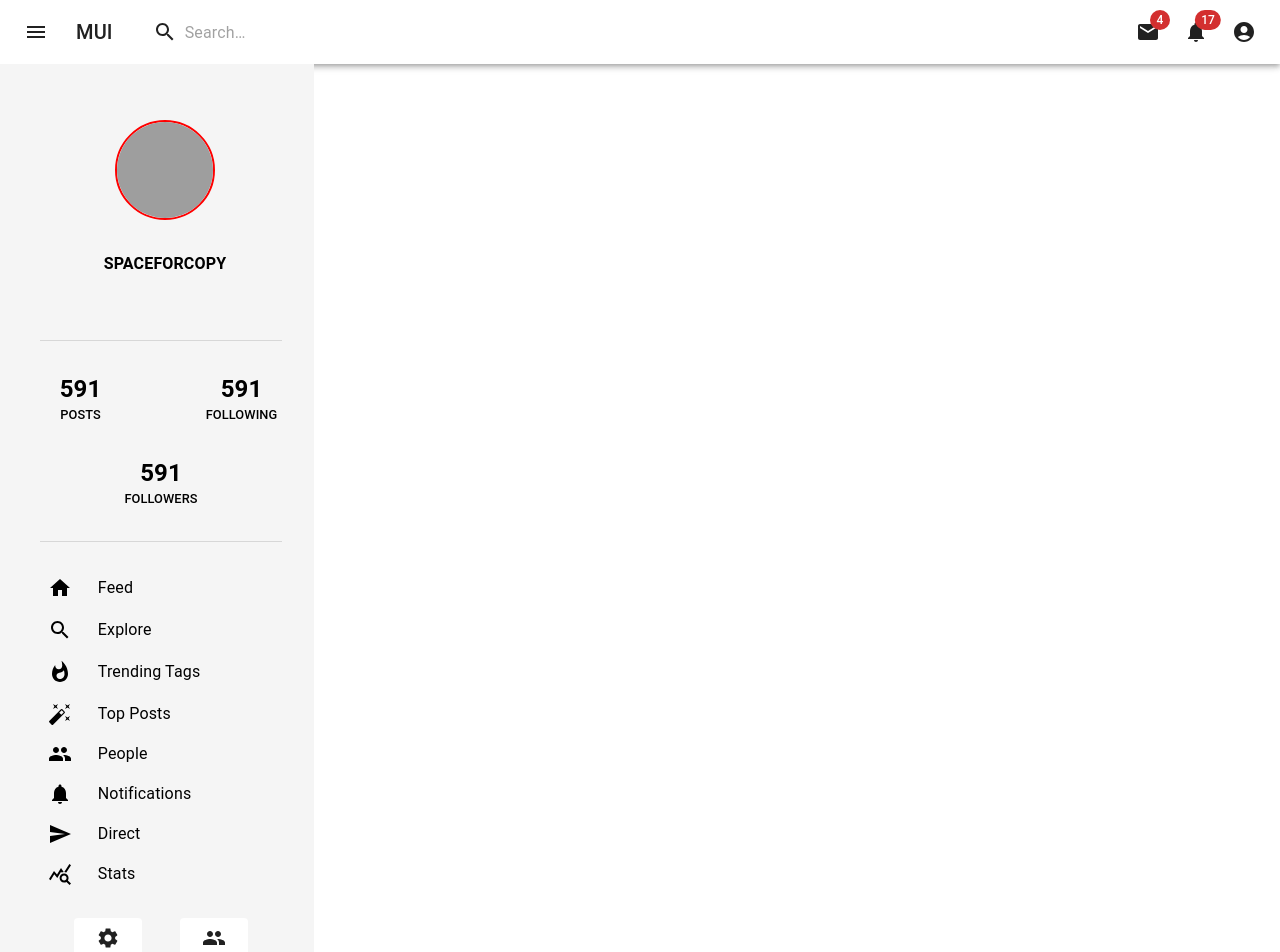
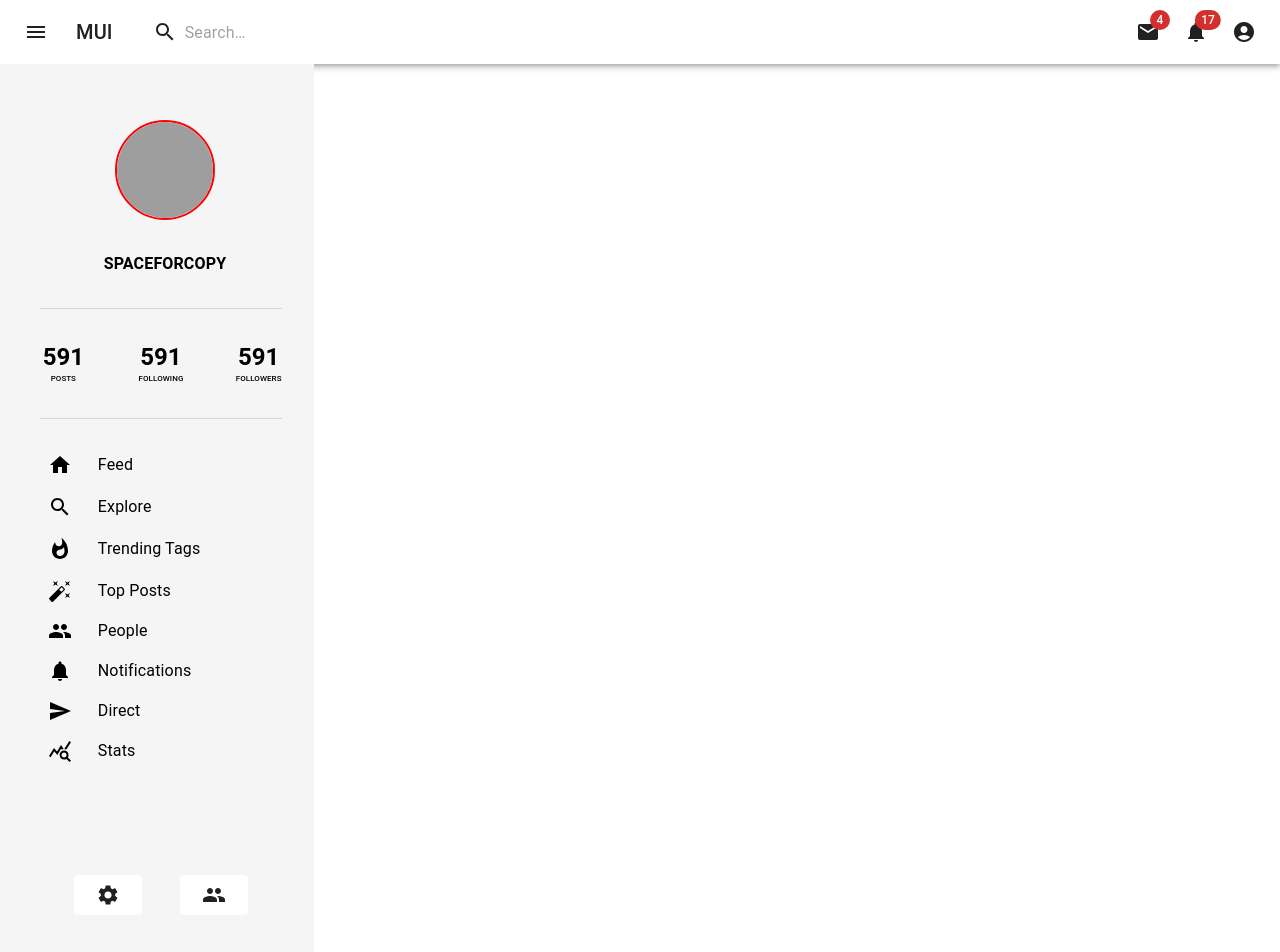
Before and after one commit to ajaynair1998/Instagram-clone-design, a Next.js app: page / in a window 1280 px wide. Shown: the top 952 px of the page. Built offline with nearby package versions, Linux system fonts and the light colour scheme; grey boxes are pictures that could not be loaded.

Commit message:
done left bar

```diff
--- a/components/Profilesection/ProfileSection.js
+++ b/components/Profilesection/ProfileSection.js
@@ -8,10 +8,11 @@ import randomData from "../../libs/randomData.json";
 import Divider from "@mui/material/Divider";
 import { Button } from "@mui/material";
 import { Hidden } from "@mui/material";
+import { useTheme } from "@emotion/react";
 
 // ICONS
-import SettingsIcon from '@mui/icons-material/Settings';
-import QueryStatsIcon from '@mui/icons-material/QueryStats';
+import SettingsIcon from "@mui/icons-material/Settings";
+import QueryStatsIcon from "@mui/icons-material/QueryStats";
 import WhatshotIcon from "@mui/icons-material/Whatshot";
 import HomeIcon from "@mui/icons-material/Home";
 import SearchIcon from "@mui/icons-material/Search";
@@ -23,8 +24,13 @@ import NotificationsIcon from "@mui/icons-material/Notifications";
 import SendIcon from "@mui/icons-material/Send";
 
 function ProfileSection(props) {
+  const theme = useTheme();
   return (
-    <Box p={2} sx={{ backgroundColor: "#f5f5f5" }}>
+    <Box
+      p={2}
+      sx={{ backgroundColor: "#f5f5f5",height:"58rem" }}
+
+    >
       <Grid
         fluid
         container
@@ -62,50 +68,51 @@ function ProfileSection(props) {
             <b>{props.userName.toUpperCase()}</b>
           </Typography>
         </Grid>
-
+        <Container sx={{ mt: "2rem" }} className="divider-profile-section">
+          <Divider variant="fullWidth" />
+        </Container>
         <Grid
           container
           className="profile-follow-section"
           sx={{
             flexDirection: "row",
-            justifyContent: "space-around",
+            justifyContent: "space-between",
             mt: "2rem",
             gap: "2rem",
             ml: "0",
+            width: "90%",
+            flexWrap: "wrap-reverse",
           }}
         >
-          <Container sx={{ mt: "2rem" }} className="divider-profile-section">
-            <Divider variant="fullWidth" />
-          </Container>
-          <Grid item fluid sx={{ textAlign: "center" }}>
+          <Grid item fluid sx={{ textAlign: "center", margin: "auto" }}>
             <Typography variant={"h5"}>
               <b>{props.likes}</b>
             </Typography>
             <Typography
               variant={"subtitle2"}
-              sx={{ fontSize: "0.8rem", width: "100px" }}
+              sx={{ fontSize: "0.5rem", width: "50px" }}
             >
               POSTS
             </Typography>
           </Grid>
-          <Grid item fluid sx={{ textAlign: "center" }}>
+          <Grid item fluid sx={{ textAlign: "center", margin: "auto" }}>
             <Typography variant={"h5"}>
               <b>{props.likes}</b>
             </Typography>
             <Typography
               variant={"subtitle2"}
-              sx={{ fontSize: "0.8rem", width: "100px" }}
+              sx={{ fontSize: "0.5rem", width: "50px" }}
             >
               FOLLOWING
             </Typography>
           </Grid>
-          <Grid item fluid sx={{ textAlign: "center" }}>
+          <Grid item fluid sx={{ textAlign: "center", margin: "auto" }}>
             <Typography variant={"h5"}>
               <b>{props.likes}</b>
             </Typography>
             <Typography
               variant={"subtitle2"}
-              sx={{ fontSize: "0.8rem", width: "100px" }}
+              sx={{ fontSize: "0.5rem", width: "50px" }}
             >
               FOLLOWERS
             </Typography>
@@ -257,7 +264,7 @@ function ProfileSection(props) {
             <SendIcon />
             <Typography>Direct</Typography>
           </Box>
-           <Box
+          <Box
             fluid
             sx={{
               display: "flex",
@@ -276,18 +283,20 @@ function ProfileSection(props) {
             <Typography>Stats</Typography>
           </Box>
         </Box>
-        <Box sx={{
-          display:"flex",
-          justifyContent:"space-between",
-          width:"60%",
-          mt:"2rem"
-        }}>
-          <Button variant="contained" size="large" disableElevation >
+        <Box
+          sx={{
+            display: "flex",
+            justifyContent: "space-between",
+            width: "60%",
+            mt: "7rem",
+          }}
+        >
+          <Button variant="contained" size="large" disableElevation>
             <SettingsIcon />
-        </Button>
-        <Button variant="contained" size="large" disableElevation>
-          <PeopleIcon/>
-        </Button>
+          </Button>
+          <Button variant="contained" size="large" disableElevation>
+            <PeopleIcon />
+          </Button>
         </Box>
       </Grid>
     </Box>
--- a/pages/index.js
+++ b/pages/index.js
@@ -42,7 +42,7 @@ export default function Home() {
         <main>
           <Box className="main-page">
             <Grid container spacing={1} className="top-page-grid">
-              <Grid item xs={3} className="profile-section">
+              <Grid item xs={12} md={6} sm ={6} lg={3} className="profile-section">
                 <ProfileSection />
               </Grid>
             </Grid>
```
